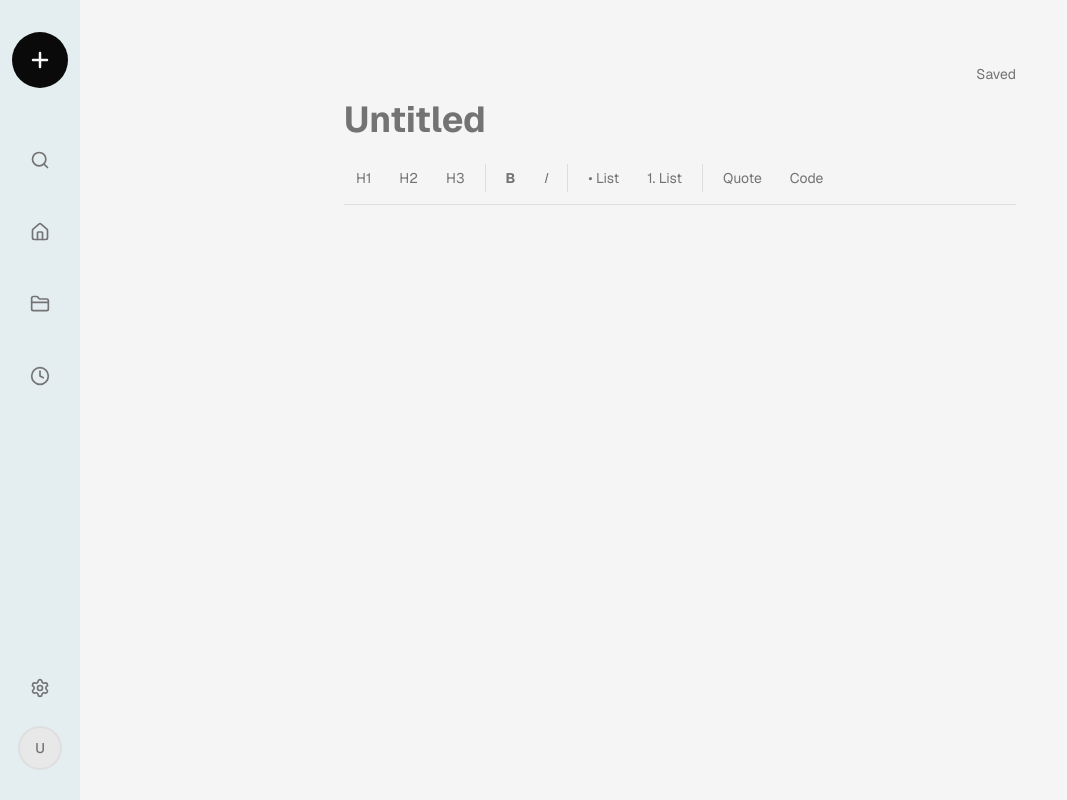
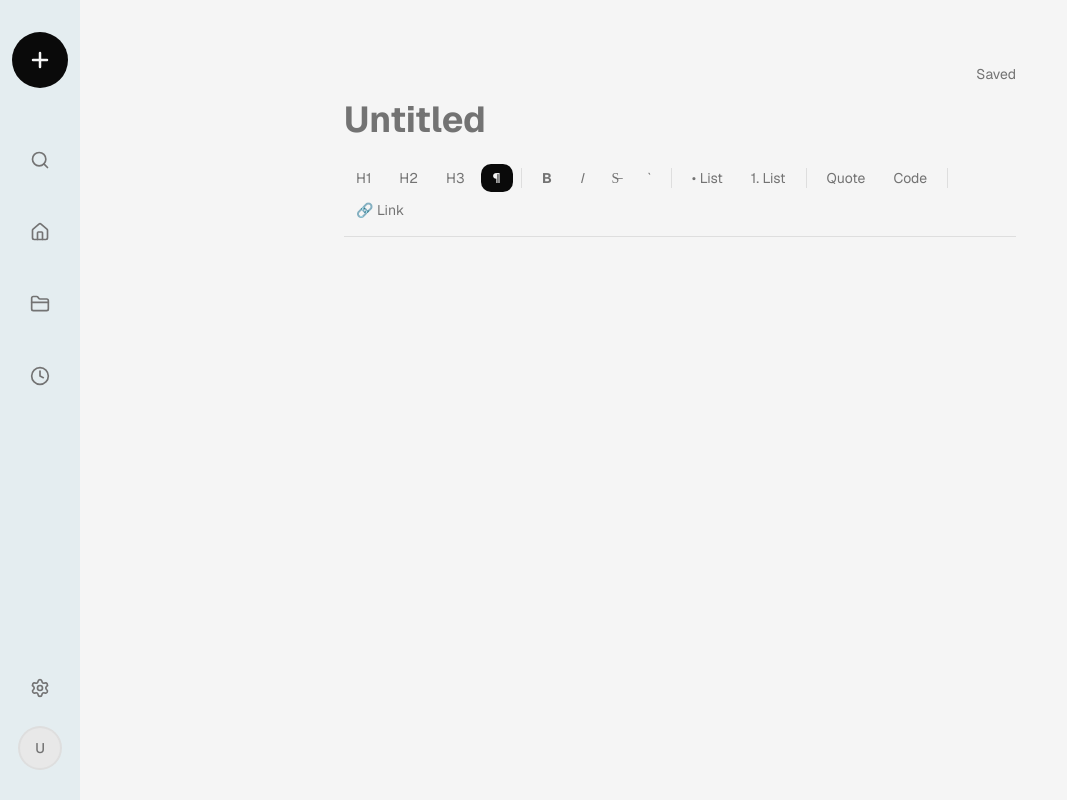
Before and after one commit to sillyledger/two-app-v0, a Next.js app: page /notes/1 in a window 1280 px wide. Shown: the whole page, without its empty margins (0-1067 px from the left). Built offline with nearby package versions, Linux system fonts and the light colour scheme; no server answers; the database is empty.

Commit message:
Add link functionality to editor component

```diff
--- a/components/editor.tsx
+++ b/components/editor.tsx
@@ -3,7 +3,7 @@
 import { useEditor, EditorContent } from '@tiptap/react'
 import StarterKit from '@tiptap/starter-kit'
 import Placeholder from '@tiptap/extension-placeholder'
-import { useEffect } from 'react'
+import { useEffect, useState } from 'react'
 
 interface EditorProps {
   content: string
@@ -11,9 +11,16 @@ interface EditorProps {
 }
 
 export function Editor({ content, onChange }: EditorProps) {
+  const [linkUrl, setLinkUrl] = useState('')
+  const [showLinkInput, setShowLinkInput] = useState(false)
+
   const editor = useEditor({
     extensions: [
-      StarterKit,
+      StarterKit.configure({
+        heading: {
+          levels: [1, 2, 3],
+        },
+      }),
       Placeholder.configure({
         placeholder: 'Start writing...',
       }),
@@ -36,26 +43,44 @@ export function Editor({ content, onChange }: EditorProps) {
 
   if (!editor) return null
 
+  const handleLinkSubmit = () => {
+    if (linkUrl) {
+      editor.chain().focus().setMark('link', { href: linkUrl }).run()
+    }
+    setLinkUrl('')
+    setShowLinkInput(false)
+  }
+
   return (
     <div>
       {/* Toolbar */}
-      <div className="flex flex-wrap gap-1 mb-4 pb-3 border-b border-input">
+      <div className="flex flex-wrap items-center gap-1 mb-4 pb-3 border-b border-input">
+
+        {/* Headings */}
         <ToolbarButton
-          onClick={() => editor.chain().focus().toggleHeading({ level: 1 }).run()}
+          onClick={() => editor.chain().focus().setHeading({ level: 1 }).run()}
           active={editor.isActive('heading', { level: 1 })}
           label="H1"
         />
         <ToolbarButton
-          onClick={() => editor.chain().focus().toggleHeading({ level: 2 }).run()}
+          onClick={() => editor.chain().focus().setHeading({ level: 2 }).run()}
           active={editor.isActive('heading', { level: 2 })}
           label="H2"
         />
         <ToolbarButton
-          onClick={() => editor.chain().focus().toggleHeading({ level: 3 }).run()}
+          onClick={() => editor.chain().focus().setHeading({ level: 3 }).run()}
           active={editor.isActive('heading', { level: 3 })}
           label="H3"
         />
-        <div className="w-px bg-input mx-1" />
+        <ToolbarButton
+          onClick={() => editor.chain().focus().setParagraph().run()}
+          active={editor.isActive('paragraph')}
+          label="¶"
+        />
+
+        <Divider />
+
+        {/* Marks */}
         <ToolbarButton
           onClick={() => editor.chain().focus().toggleBold().run()}
           active={editor.isActive('bold')}
@@ -68,7 +93,20 @@ export function Editor({ content, onChange }: EditorProps) {
           label="I"
           italic
         />
-        <div className="w-px bg-input mx-1" />
+        <ToolbarButton
+          onClick={() => editor.chain().focus().toggleStrike().run()}
+          active={editor.isActive('strike')}
+          label="S̶"
+        />
+        <ToolbarButton
+          onClick={() => editor.chain().focus().toggleCode().run()}
+          active={editor.isActive('code')}
+          label="`"
+        />
+
+        <Divider />
+
+        {/* Lists */}
         <ToolbarButton
           onClick={() => editor.chain().focus().toggleBulletList().run()}
           active={editor.isActive('bulletList')}
@@ -79,7 +117,10 @@ export function Editor({ content, onChange }: EditorProps) {
           active={editor.isActive('orderedList')}
           label="1. List"
         />
-        <div className="w-px bg-input mx-1" />
+
+        <Divider />
+
+        {/* Blocks */}
         <ToolbarButton
           onClick={() => editor.chain().focus().toggleBlockquote().run()}
           active={editor.isActive('blockquote')}
@@ -90,6 +131,42 @@ export function Editor({ content, onChange }: EditorProps) {
           active={editor.isActive('codeBlock')}
           label="Code"
         />
+
+        <Divider />
+
+        {/* Link */}
+        {showLinkInput ? (
+          <div className="flex items-center gap-1">
+            <input
+              type="url"
+              value={linkUrl}
+              onChange={(e) => setLinkUrl(e.target.value)}
+              onKeyDown={(e) => e.key === 'Enter' && handleLinkSubmit()}
+              placeholder="https://..."
+              autoFocus
+              className="text-sm px-2 py-1 rounded-lg border border-input bg-background focus:outline-none focus:ring-1 focus:ring-ring w-40"
+            />
+            <button
+              onMouseDown={(e) => { e.preventDefault(); handleLinkSubmit() }}
+              className="text-sm px-2 py-1 rounded-lg bg-foreground text-background"
+            >
+              Add
+            </button>
+            <button
+              onMouseDown={(e) => { e.preventDefault(); setShowLinkInput(false) }}
+              className="text-sm px-2 py-1 rounded-lg text-muted-foreground hover:bg-muted"
+            >
+              Cancel
+            </button>
+          </div>
+        ) : (
+          <ToolbarButton
+            onClick={() => setShowLinkInput(true)}
+            active={false}
+            label="🔗 Link"
+          />
+        )}
+
       </div>
 
       {/* Editor content */}
@@ -127,3 +204,7 @@ function ToolbarButton({
     </button>
   )
 }
+
+function Divider() {
+  return <div className="w-px h-5 bg-input mx-1" />
+}
```
